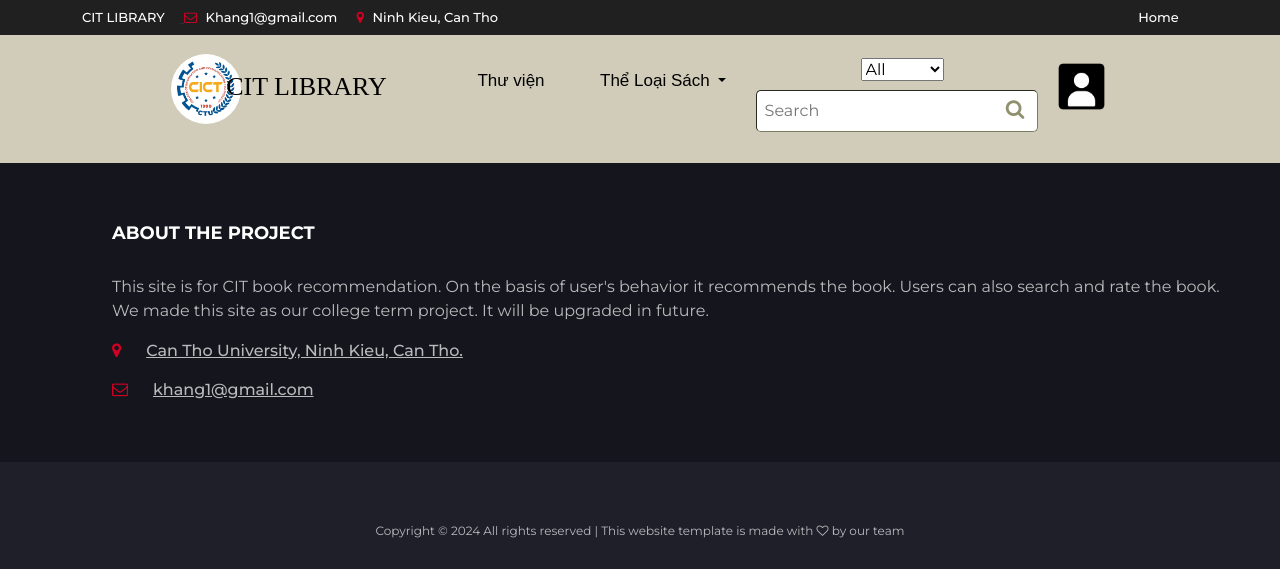
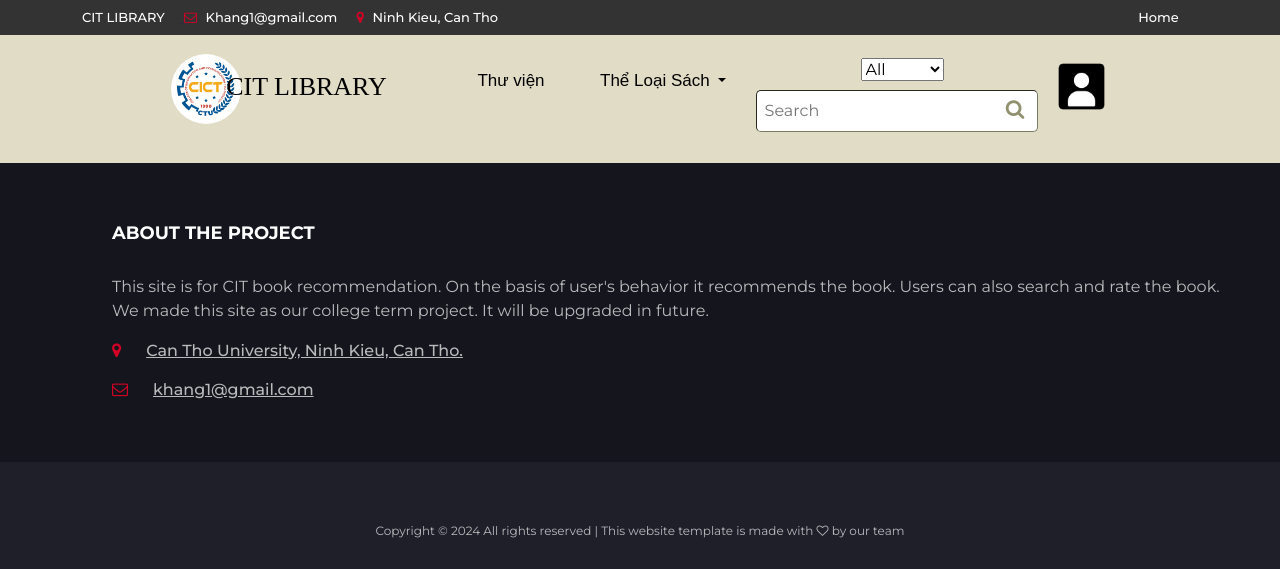
Before and after one commit to ThuanTheSecond/cit_book-web, a Django app: page / in a window 1280 px wide. Shown: the top 569 px of the page. Run offline with Django 5.2, Linux system fonts and the light colour scheme; some libraries are stand-ins or nearby versions.

Commit message:
Chỉnh màu background header và navbar

```diff
--- a/book_cit_web/static/Css/style.css
+++ b/book_cit_web/static/Css/style.css
@@ -413,7 +413,7 @@ textarea.input {
 #top-header {
   padding-top: 5px;
   padding-bottom: 30px;
-  background-color: #202020;
+  background-color: #333;
 }
 
 .header-links li {
@@ -447,7 +447,7 @@ textarea.input {
 #navbar {
   padding-top: 8px;
   padding-bottom: 12px;
-  background-color: #d1ccb9;
+  background-color: #e0dcc6
 }
 
 .navbar-logo {
```
